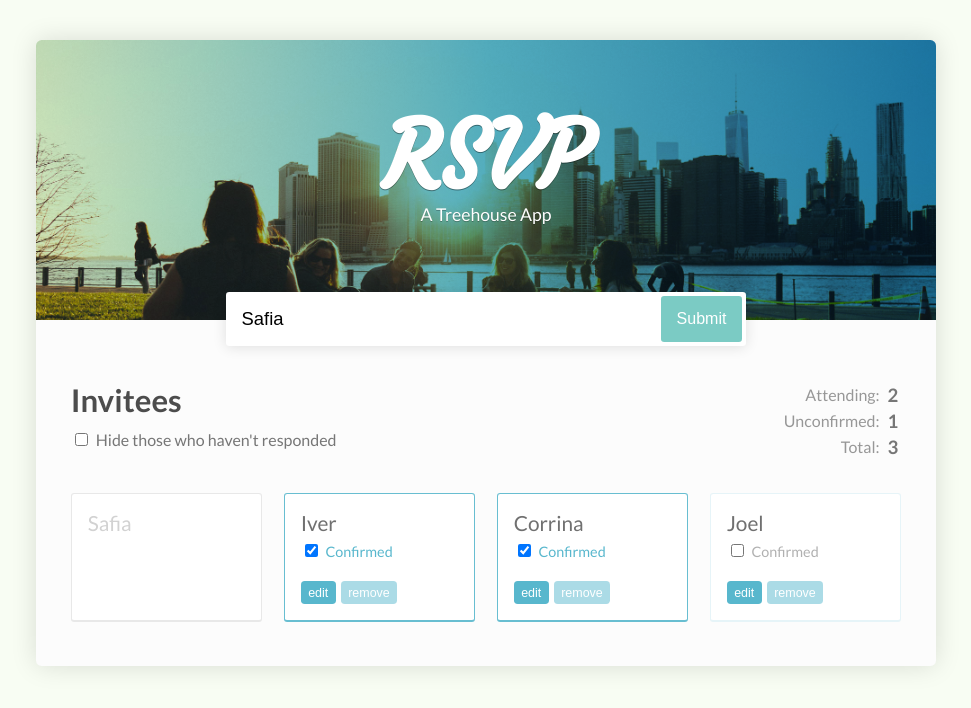
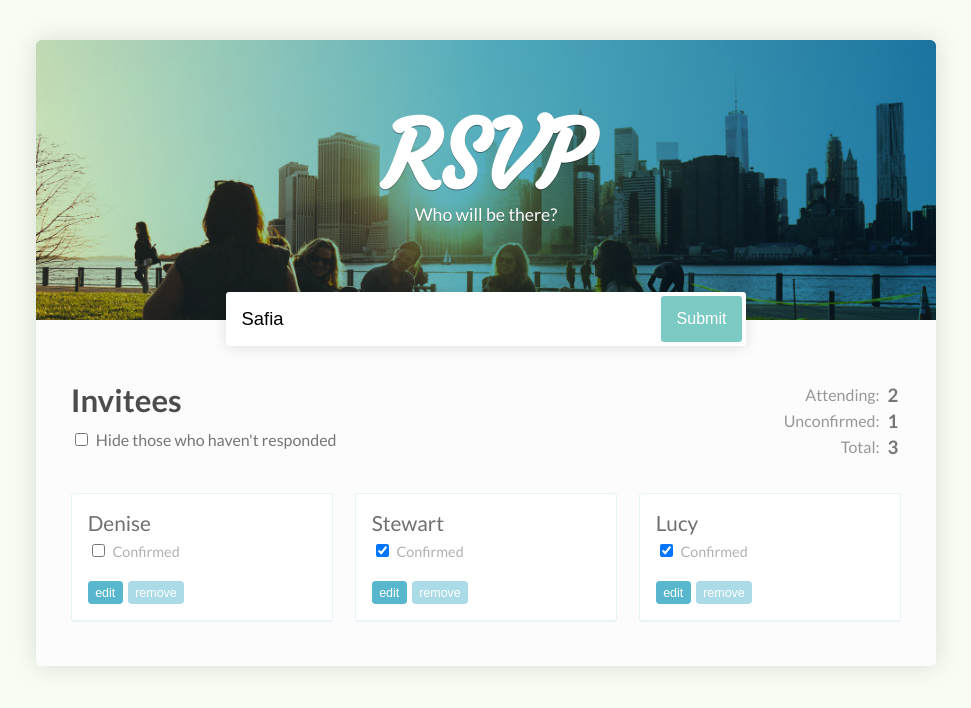
Before and after one commit to st0n3y/react_rsvp_app, a React (Create React App) app: page / in a window 1280 px wide. Shown: the top 708 px of the page, without its empty margins (154-1125 px from the left). Built offline with nearby package versions, Linux system fonts and the light colour scheme.

Commit message:
Makes guest list dynamic

```diff
--- a/package.json
+++ b/package.json
@@ -3,6 +3,7 @@
   "version": "0.1.0",
   "private": true,
   "dependencies": {
+    "prop-types": "^15.6.1",
     "react": "^16.3.2",
     "react-dom": "^16.3.2",
     "react-scripts": "1.1.4"
--- a/src/App.js
+++ b/src/App.js
@@ -1,13 +1,36 @@
 import React, { Component } from 'react';
+import GuestList from './GuestList.js';
 
 class App extends Component {
+
+  state = {
+    guests: [
+      {
+        name: 'Denise',
+        isConfirmed: false,
+      },
+      {
+        name: 'Stewart',
+        isConfirmed: true,
+      },
+      {
+        name: 'Lucy',
+        isConfirmed: true,
+      }
+    ]
+  };
+
+  getTotalInvited = () => this.state.guests.length;
+
+  // getAttendingGuests = () => {}
+  // getUnconfirmedGuests = () => {}
 
   render() {
     return (
       <div className="App">
         <header>
           <h1>RSVP</h1>
-          <p>A Treehouse App</p>
+          <p>Who will be there?</p>
           <form>
               <input type="text" value="Safia" placeholder="Invite Someone" />
               <button type="submit" name="submit" value="submit">Submit</button>
@@ -36,36 +59,11 @@ class App extends Component {
               </tr>
             </tbody>
           </table>
-          <ul>
-            <li className="pending"><span>Safia</span></li>
-            <li className="responded"><span>Iver</span>
-              <label>
-                <input type="checkbox" checked /> Confirmed
-              </label>
-              <button>edit</button>
-              <button>remove</button>
-            </li>
-            <li className="responded">
-              <span>Corrina</span>
-              <label>
-                <input type="checkbox" checked /> Confirmed
-              </label>
-              <button>edit</button>
-              <button>remove</button>
-            </li>
-            <li>
-              <span>Joel</span>
-              <label>
-                <input type="checkbox" /> Confirmed
-              </label>
-              <button>edit</button>
-              <button>remove</button>
-            </li>
-          </ul>
+          <GuestList guests={this.state.guests} />
         </div>
       </div>
     );
   }
-}
+};
 
 export default App;
--- /dev/null
+++ b/src/GuestList.js
@@ -0,0 +1,22 @@
+import React from 'react';
+import PropTypes from 'prop-types';
+
+const GuestList = props =>
+	<ul>
+	    { props.guests.map((guest, index) =>
+	    	<li key={index}>
+		      <span>{guest.name}</span>
+		      <label>
+		        <input type="checkbox" checked={guest.isConfirmed} /> Confirmed
+		      </label>
+		      <button>edit</button>
+		      <button>remove</button>
+		    </li>
+	    )}
+	</ul>;
+
+GuestList.propTypes = {
+	guests: PropTypes.array.isRequired,
+}
+
+export default GuestList;
```
